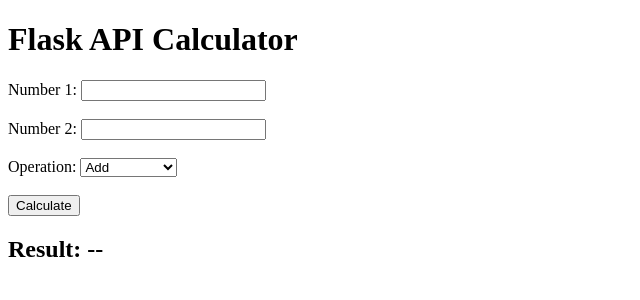
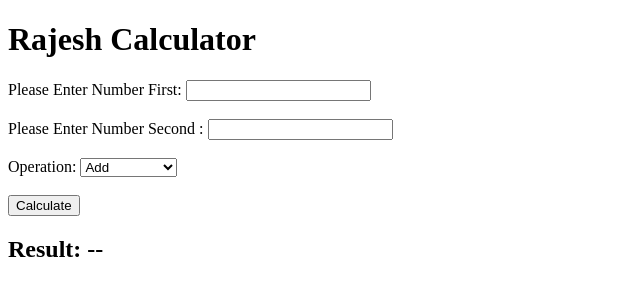
Before and after one commit to rpatil54/calculator, a Flask app: page / in a window 1280 px wide. Shown: the top 300 px of the page, without its empty margins (0-640 px from the left). Run offline with Flask 3, Linux system fonts and the light colour scheme.

Commit message:
Update index.html

```diff
--- a/templates/index.html
+++ b/templates/index.html
@@ -3,21 +3,21 @@
 <head>
   <meta charset="UTF-8" />
   <meta name="viewport" content="width=device-width, initial-scale=1.0"/>
-  <title>Online Calculator</title>
+  <title>Simple Calculator</title>
 </head>
 <body>
-  <h1>Flask API Calculator</h1>
+  <h1>Rajesh Calculator</h1>
 
-  <label>Number 1:
+  <label>Please Enter Number First:
     <input type="number" id="num1" required>
   </label><br><br>
 
-  <label>Number 2:
+  <label>Please Enter Number Second :
     <input type="number" id="num2">
   </label><br><br>
 
   <label>Operation:
-    <select id="operation">
+    <select id="Select Mathematical Operations">
       <option value="add">Add</option>
       <option value="subtract">Subtract</option>
       <option value="multiply">Multiply</option>
```
